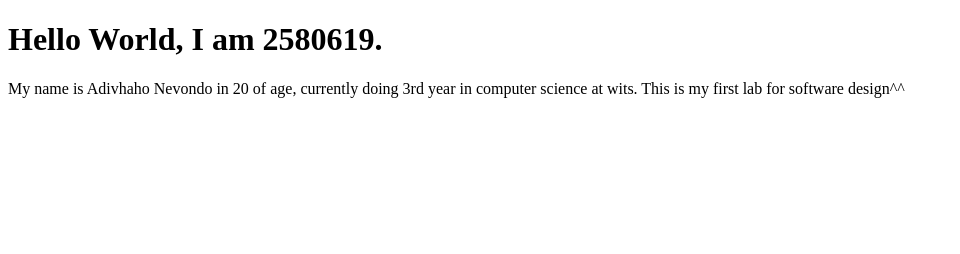
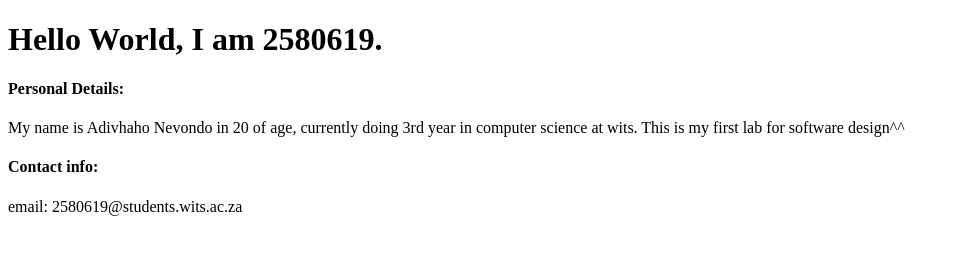
Before and after one commit to AdiNEV01/SoftwareDesign2580619, a plain HTML site: page index.html in a window 1280 px wide. Shown: the whole page, without its empty margins (0-960 px from the left). Drawn offline with Linux system fonts and the light colour scheme.

Commit message:
organised my info and added contact

```diff
--- a/index.html
+++ b/index.html
@@ -1,11 +1,21 @@
 <!DOCTYPE html>
 <html>
+    <head>
+        <title>
+            My ABOUT ME site
+        </title>
+    </head>
     <body>
         <h1>
             Hello World, I am 2580619.
         </h1>
+        <h4>
+            Personal Details:
+        </h4>
         <p>
             My name is Adivhaho Nevondo in 20 of age, currently doing 3rd year in computer science at wits. This is my first lab for software design^^
         </p>
+        <h4>Contact info:</h4>
+        <P>email: 2580619@students.wits.ac.za</P>
     </body>
 </html>
```
